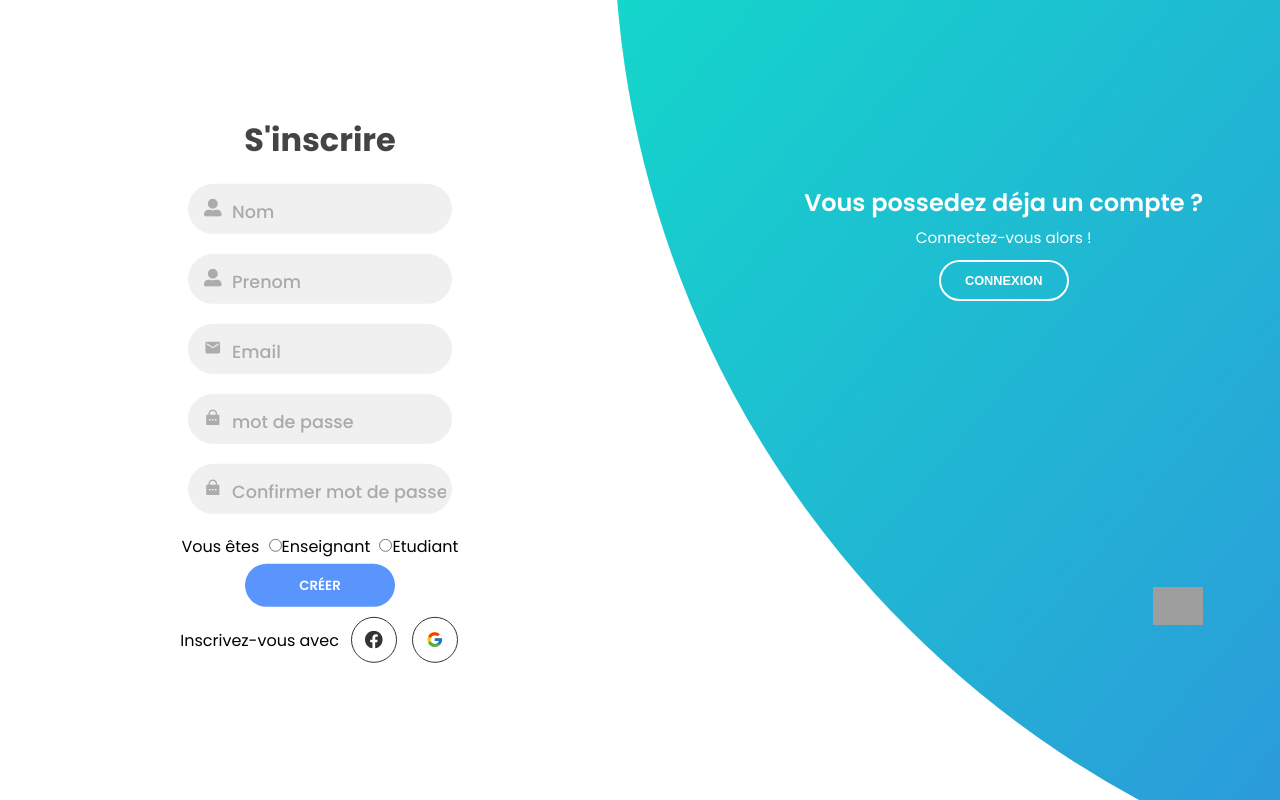
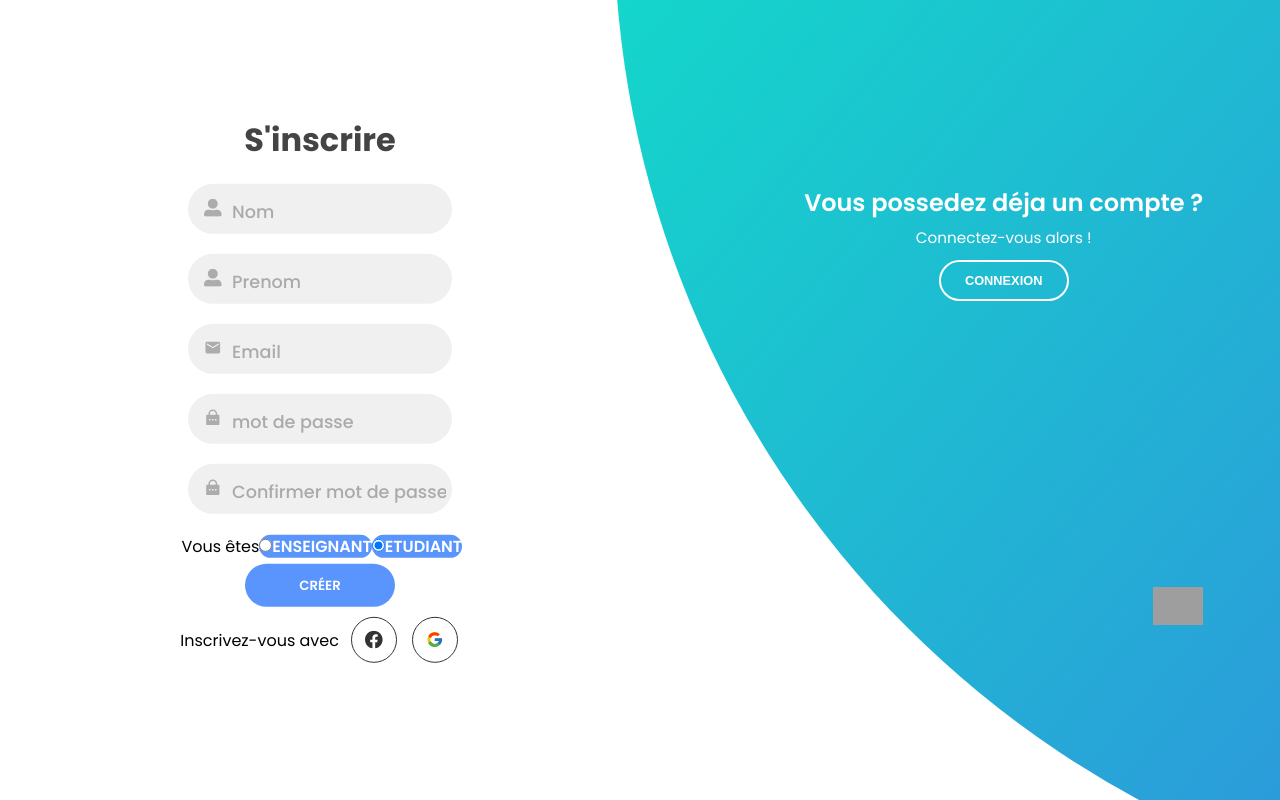
Before and after one commit to SaraBenz/newInscription, a React (Create React App) app: page / in a window 1280 px wide. Both pictures are taken after a click on the button "INSCRIPTION". Built offline with nearby package versions, Linux system fonts and the light colour scheme; grey boxes are pictures that could not be loaded.

Commit message:
modif ins

```diff
--- a/package.json
+++ b/package.json
@@ -12,6 +12,7 @@
     "bootstrap": "^4.6.0",
     "bootstrap-icons": "^1.4.0",
     "react": "^17.0.1",
+    "react-bootstrap": "^1.5.2",
     "react-dom": "^17.0.1",
     "react-icons": "^4.2.0",
     "react-scripts": "^4.0.3",
--- a/src/App.css
+++ b/src/App.css
@@ -87,7 +87,7 @@ form.sign-in-form {
   border-radius: 55px;
   grid-template-columns: 15% 85%;
   padding: 0 0.4rem;
-  position: relative;
+  position: relative;display: flex;
 }
 
 .input-field i {
--- a/src/Inscription.js
+++ b/src/Inscription.js
@@ -12,6 +12,9 @@ import {MdEmail}  from 'react-icons/md' ;
 import {RiLockPasswordFill} from 'react-icons/ri';
 import {FaUserAlt} from 'react-icons/fa';
 
+import ToggleButton from "react-bootstrap/ToggleButton";
+import ToggleButtonGroup from "react-bootstrap/ToggleButtonGroup";
+
 
 export default function Inscription() {
   //declaration des var
@@ -25,7 +28,7 @@ export default function Inscription() {
     const [pwd , setPwd] = React.useState("");
     const [mpwd , setMpwd] = React.useState("");
 
-    const [radio , setRadio] = React.useState("nr");
+
 
 
     const handleClickSignUp=()=>{
@@ -75,6 +78,10 @@ export default function Inscription() {
         setMpwd(e.target.value  ) }
 
 
+
+        const [value, setValue] = React.useState(2);
+        const handleChange = val => setValue(val);
+
     return(
       <div>
         <div class={Container}>
@@ -94,6 +101,8 @@ export default function Inscription() {
               </div>
 
           <input type="submit" value="Connexion" class="btn solid" />
+          <a style={{marginTop:50}}  href="#" > Mot de passe oublié ?</a>
+
           </form>
 
 
@@ -116,11 +125,12 @@ export default function Inscription() {
               <div class="input-field">
                 <i ><RiLockPasswordFill/></i>
                 <input type="password" placeholder="Confirmer mot de passe" value={mpwd} onChange={handleMpwd} required/></div>
-                <div class="input">
-                <label class="social-text" >Vous êtes</label>
-
-                 <label  class="social-text"> <input type="radio" onClick={() => setRadio(radio+1)} checked={radio===1 ? true : false}/>Enseignant </label>
-                 <label class="social-text"><input type="radio" onClick={() => setRadio(radio+2)} checked={radio===2? true : false}/>Etudiant</label>
+                < div class="input"  >
+                <p  >Vous êtes</p>
+                <ToggleButtonGroup  class="input" name="value" type="radio" value={value} onChange={handleChange}>
+                <ToggleButton value={1}>Enseignant</ToggleButton>
+                <ToggleButton value={2}>Etudiant</ToggleButton>
+                </ToggleButtonGroup>
 
                 </div>
 
```
Also changed, not shown: 2 other files (tests, documents, lock files or other folders).
